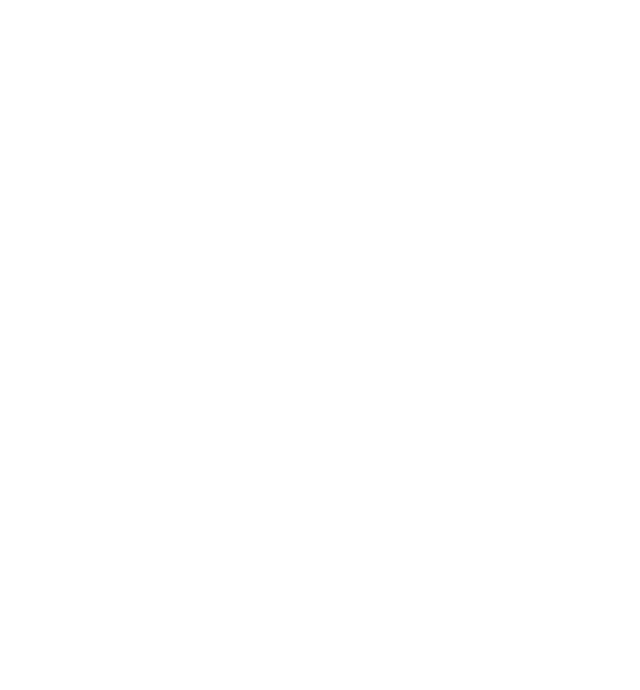
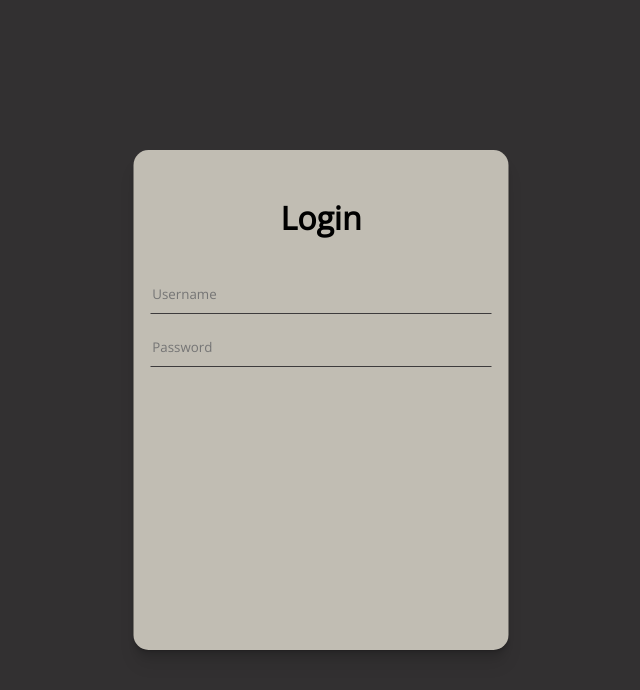
Before and after one commit to a-riceeater/openmonitor, a website: page html/login.html in a window 1280 px wide. Shown: the whole page, without its empty margins (319-959 px from the left). Drawn offline with nearby package versions, Linux system fonts and the light colour scheme.

Commit message:
login page

```diff
--- a/html/login.html
+++ b/html/login.html
@@ -4,8 +4,16 @@
     <meta charset="UTF-8">
     <meta name="viewport" content="width=device-width, initial-scale=1.0">
     <title>Login - Open Monitior</title>
+
+    <link rel="stylesheet" href="/main.css">
+    <link rel="stylesheet" href="/login.css">
 </head>
 <body>
-
+    <div id="container">
+        <h1>Login</h1>
+        <input type="text" id="username-input" placeholder="Username">
+        <br>
+        <input type="password" id="password-input" placeholder="Password">
+    </div>
 </body>
 </html>
--- /dev/null
+++ b/public/login.css
@@ -0,0 +1,30 @@
+#container {
+    width: 375px;
+    height: 500px;
+    background-color: #C1BDB3;
+    border-radius: 15px / 15px;
+    position: fixed;
+    top: 50%;
+    left: 50%;
+    transform: translate(-50%, -50%);
+    box-shadow:
+      0 1px 1px hsl(0deg 0% 0% / 0.075),
+      0 2px 2px hsl(0deg 0% 0% / 0.075),
+      0 4px 4px hsl(0deg 0% 0% / 0.075),
+      0 8px 8px hsl(0deg 0% 0% / 0.075),
+      0 16px 16px hsl(0deg 0% 0% / 0.075)
+    ;
+    text-align: center;
+    padding-top: 25px;
+    box-sizing: border-box;
+}
+
+input {
+    width: 90%;
+    border: none;
+    border-bottom: 1px solid #3D3B3C;
+    height: 35px;
+    font-family: "Open Sans", sans-serif;
+    background-color: transparent;
+    margin-top: 15px;
+}
--- /dev/null
+++ b/public/main.css
@@ -0,0 +1,6 @@
+@import url("https://fonts.googleapis.com/css?family=Open Sans");
+
+body {
+    background-color: #323031;
+    font-family: "Open Sans", sans-serif;
+}
```
